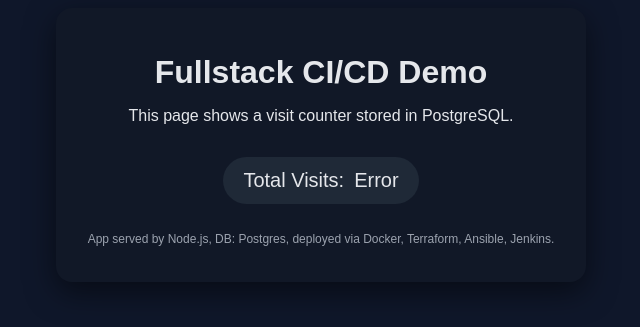
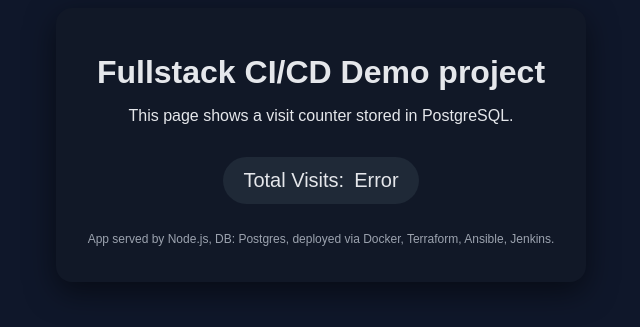
Before and after one commit to deepakbatra5/fullstack-cicd-project, a website: page app/public/index.html in a window 1280 px wide. Shown: the part 255-582 px from the top of the page, without its empty margins (319-959 px from the left). Drawn offline with Linux system fonts and the light colour scheme; no server answers.

Commit message:
first commit

```diff
--- a/app/public/index.html
+++ b/app/public/index.html
@@ -2,12 +2,12 @@
 <html lang="en">
 <head>
   <meta charset="UTF-8" />
-  <title>Fullstack CI/CD Demo</title>
+  <title>Fullstack CI/CD Demo </title>
   <link rel="stylesheet" href="style.css" />
 </head>
 <body>
   <div class="container">
-    <h1>Fullstack CI/CD Demo</h1>
+    <h1>Fullstack CI/CD Demo project</h1>
     <p>This page shows a visit counter stored in PostgreSQL.</p>
     <div id="counter-box">
       <span>Total Visits:</span>
```
